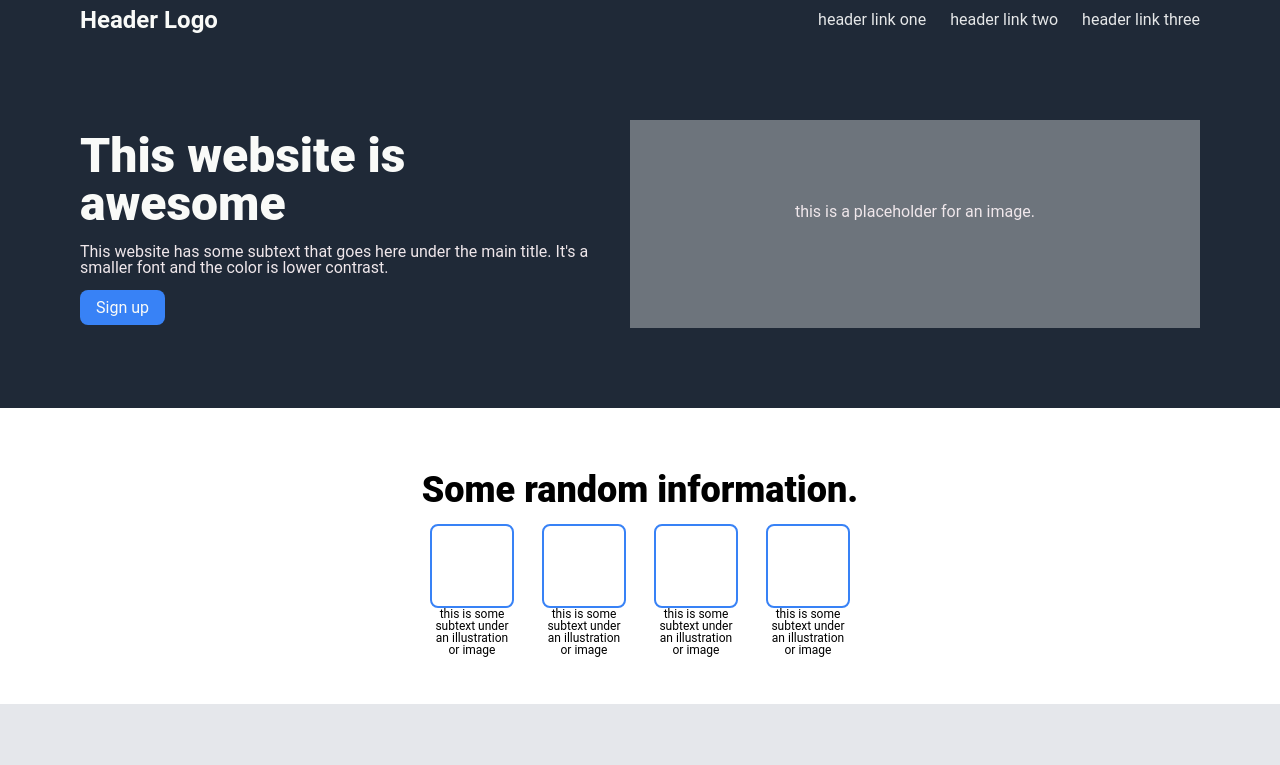
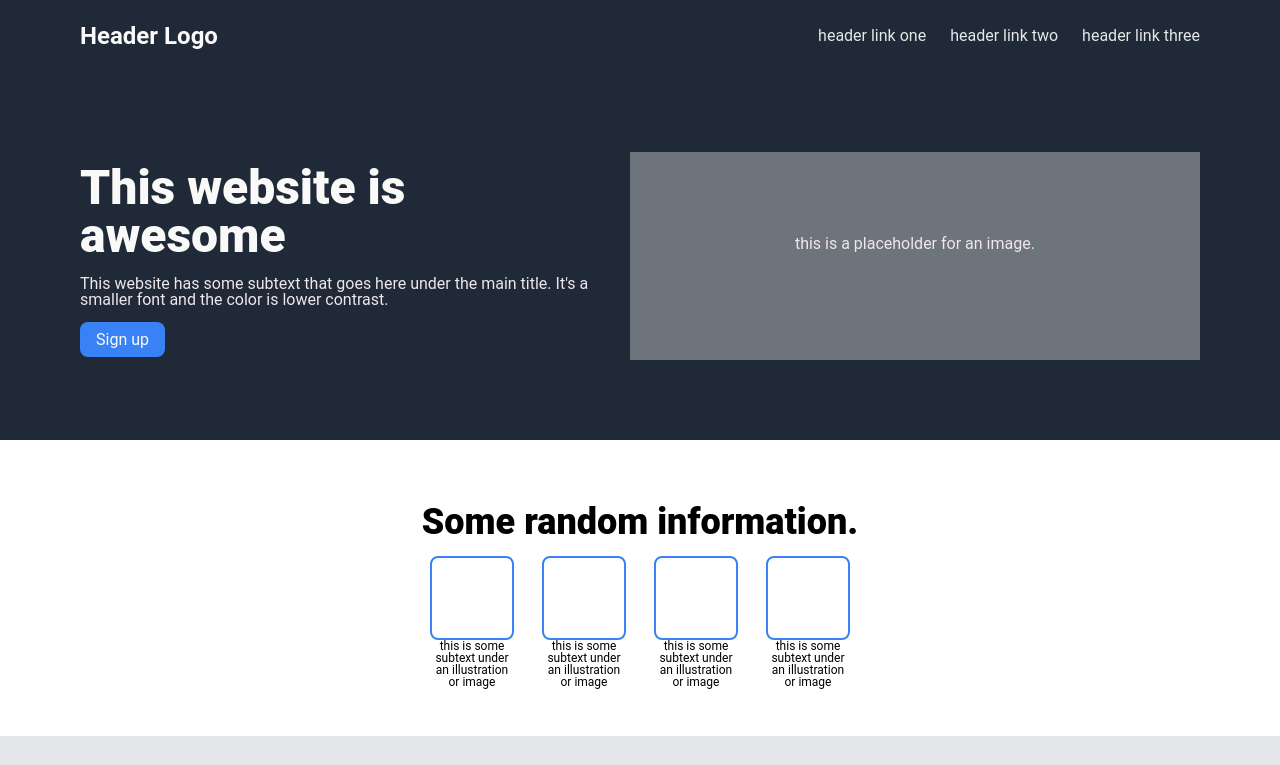
Before and after one commit to cjdemille/odin-landing-page, a plain HTML site: page index.html in a window 1280 px wide. Shown: the top 765 px of the page. Drawn offline with Linux system fonts and the light colour scheme.

Commit message:
update header padding

```diff
--- a/css/styles.css
+++ b/css/styles.css
@@ -36,7 +36,7 @@ header{
     display: flex;
     align-items: center;
     justify-content: space-between;
-    padding:.5rem 5rem;
+    padding: 1.5rem 5rem;
 }
 header ul{
     display: flex;
```
